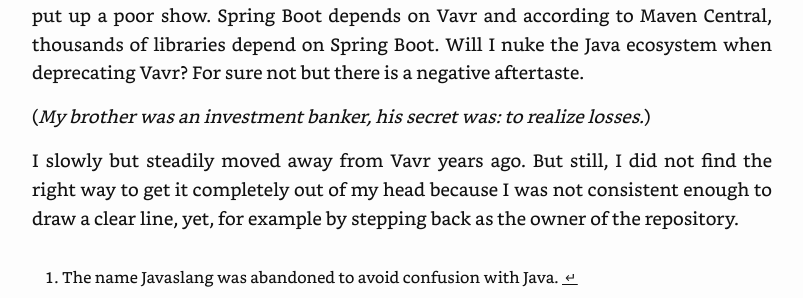
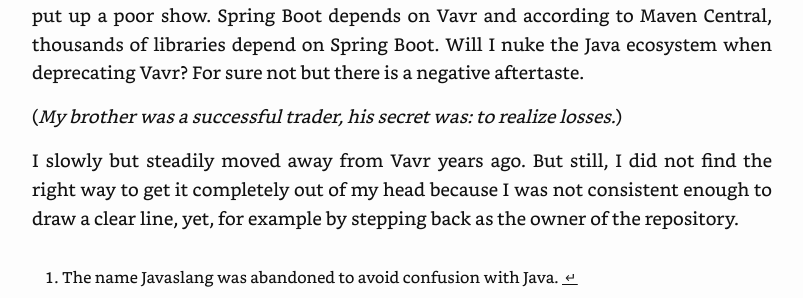
Before and after one commit to danieldietrich/journal, a Jekyll site: the page built from _posts/2023-12-13-drawing-a-clear-line.md, in a window 1280 px wide and 900 px high, scrolled down 2319 px. Shown: the part 280-578 px from the top of the window, without its empty margins (238-1041 px from the left). Built offline with Jekyll 4.4.1, drawn with Linux system fonts in a browser that asks for light colours.

Commit message:
Update 2023-12-13-drawing-a-clear-line.md

```diff
--- a/_posts/2023-12-13-drawing-a-clear-line.md
+++ b/_posts/2023-12-13-drawing-a-clear-line.md
@@ -38,7 +38,7 @@
 
 The third and single most powerful is _ego threat_: "If I don't keep investing, I'll look and feel like a fool. In response to ego threat, people invest more, hoping to turn the project into a success so they can prove to others&mdash;and themselves&mdash;that they were right all along.". In the context of Vavr, this is the community aspect. I don't want to put up a poor show. Spring Boot depends on Vavr and according to Maven Central, thousands of libraries depend on Spring Boot. Will I nuke the Java ecosystem when deprecating Vavr? For sure not but there is a negative aftertaste.
 
-(_My brother was an investment banker, his secret was: to realize losses._)
+(_My brother was a successful trader, his secret was: to realize losses._)
 
 I slowly but steadily moved away from Vavr years ago. But still, I did not find the right way to get it completely out of my head because I was not consistent enough to draw a clear line, yet, for example by stepping back as the owner of the repository.
 
```
